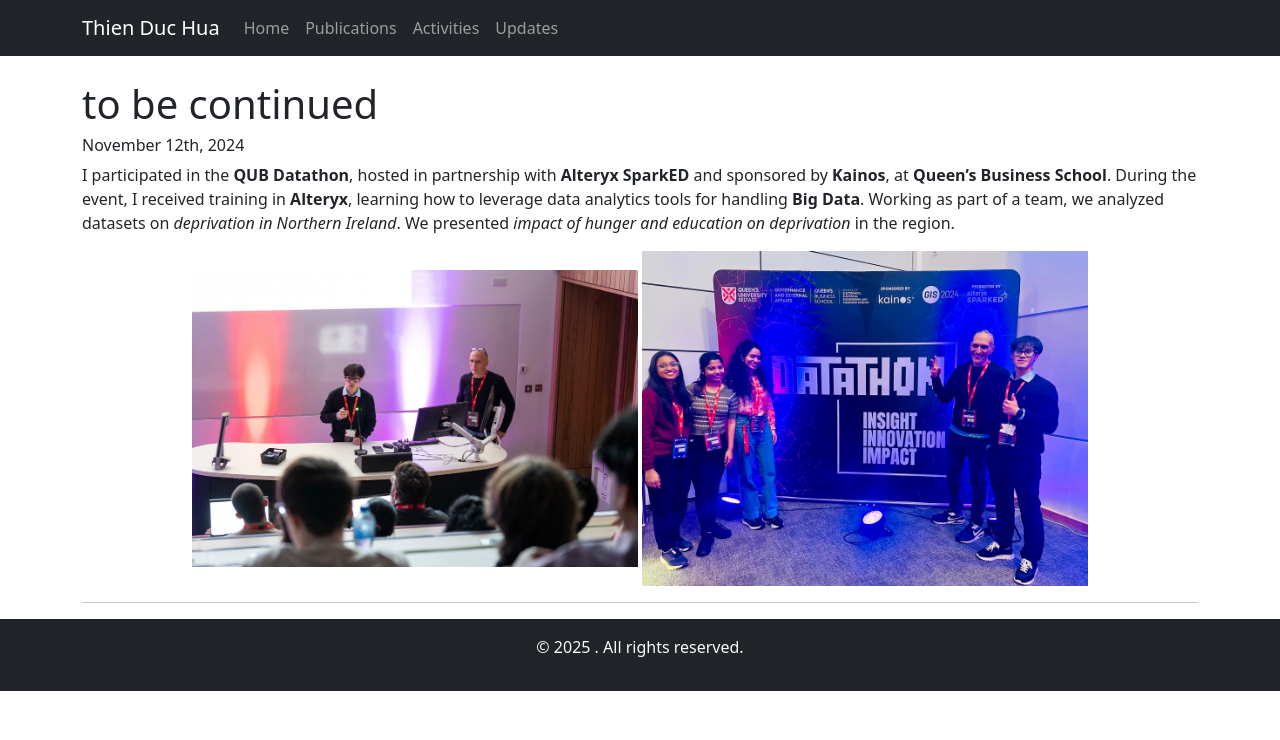
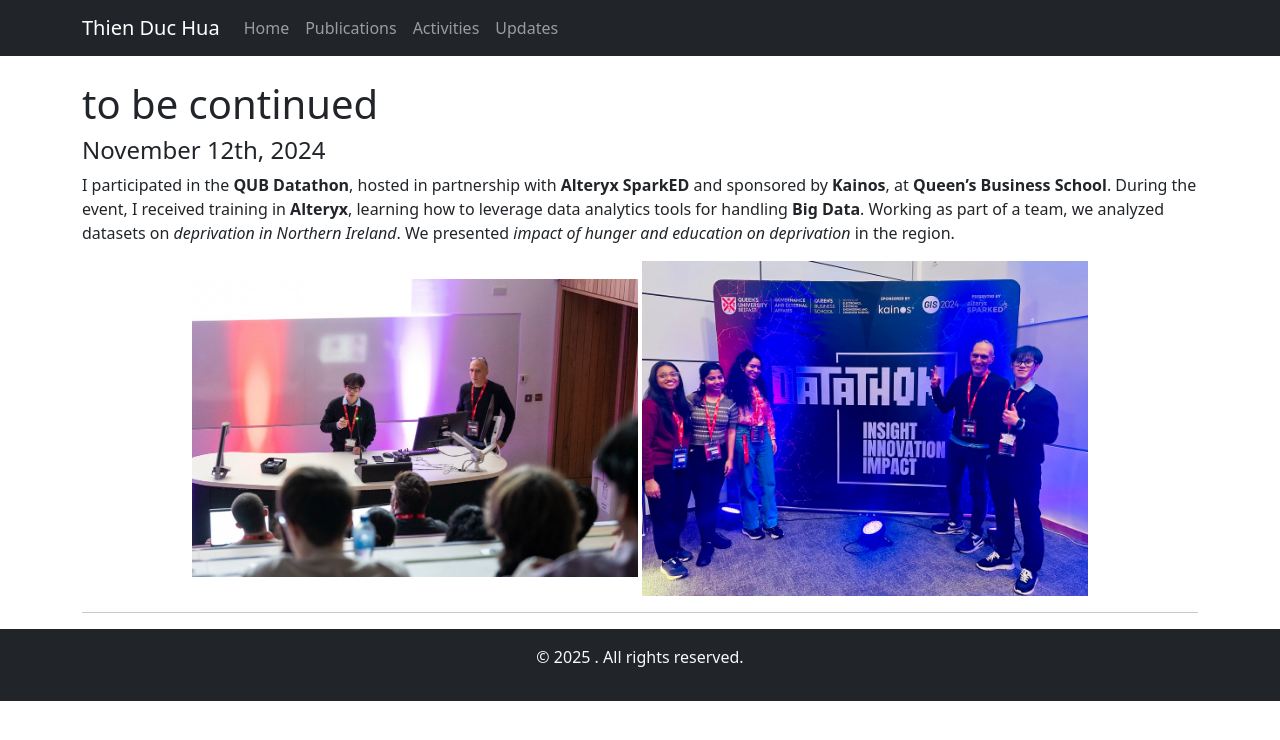
Before and after one commit to thienduchua/thienduchua.github.io, a Jekyll site: the page built from updates.md, in a window 1280 px wide. Shown: the top 740 px of the page. Built offline with Jekyll 4.4.1, drawn with Linux system fonts in a browser that asks for light colours.

Commit message:
Update updates.md

```diff
--- a/updates.md
+++ b/updates.md
@@ -5,7 +5,7 @@ title: Updates
 
 # to be continued
 
-###### November 12th, 2024
+#### November 12th, 2024
 
 I participated in the **QUB Datathon**, hosted in partnership with **Alteryx SparkED** and sponsored by **Kainos**, at **Queen’s Business School**. During the event, I received training in **Alteryx**, learning how to leverage data analytics tools for handling **Big Data**. Working as part of a team, we analyzed datasets on *deprivation in Northern Ireland*. We presented *impact of hunger and education on deprivation* in the region.
 
```
